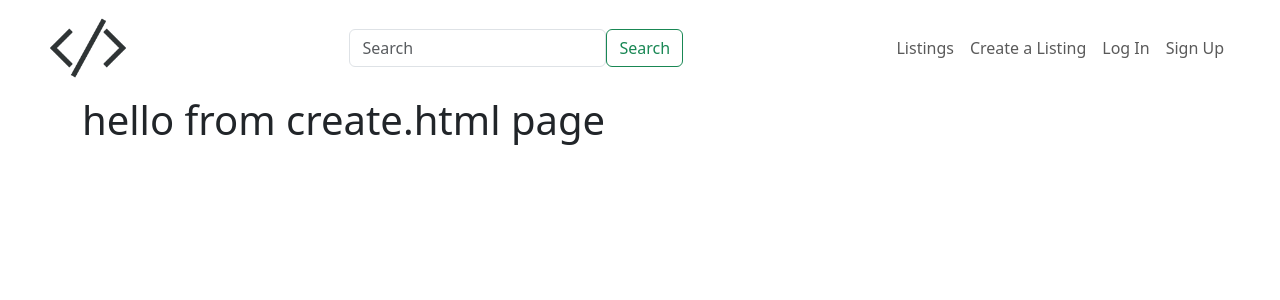
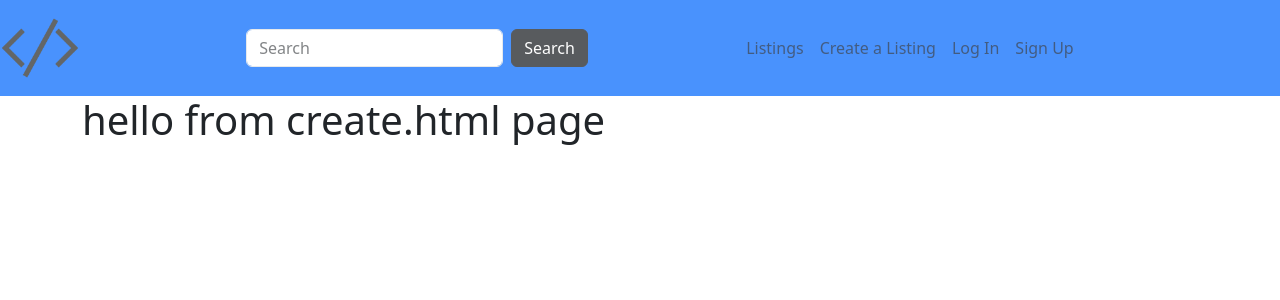
Before and after one commit to oenvinipas/PCMarket, a Flask app: page /create in a window 1280 px wide. Shown: the top 300 px of the page. Run offline with Flask 3, Linux system fonts and the light colour scheme.

Commit message:
completed the home page

```diff
--- a/app.py
+++ b/app.py
@@ -2,34 +2,51 @@ from flask import Flask, request, redirect, render_template
 
 app = Flask(__name__)
 
-db = dict()
+db = {
+    "PC 1": ["Ryzen 9 3900X", "GeForce RTX 4080", "32GB DDR4 3200mhz", "980 Pro 2TB Internal SSD PCIE Gen 4x4 MVME", "https://m.media-amazon.com/images/I/81X8UMFt+RL.jpg"],
+    "PC 2": ["Ryzen 9 3900X", "GeForce RTX 4080", "32GB DDR4 3200mhz", "980 Pro 2TB Internal SSD PCIE Gen 4x4 MVME", "https://m.media-amazon.com/images/I/81X8UMFt+RL.jpg"],
+    "PC 3": ["Ryzen 9 3900X", "GeForce RTX 4080", "32GB DDR4 3200mhz", "980 Pro 2TB Internal SSD PCIE Gen 4x4 MVME", "https://m.media-amazon.com/images/I/81X8UMFt+RL.jpg"],
+    "PC 4": ["Ryzen 9 3900X", "GeForce RTX 4080", "32GB DDR4 3200mhz", "980 Pro 2TB Internal SSD PCIE Gen 4x4 MVME", "https://m.media-amazon.com/images/I/81X8UMFt+RL.jpg"],
+    "PC 5": ["Ryzen 9 3900X", "GeForce RTX 4080", "32GB DDR4 3200mhz", "980 Pro 2TB Internal SSD PCIE Gen 4x4 MVME", "https://m.media-amazon.com/images/I/81X8UMFt+RL.jpg"],
+    "PC 6": ["Ryzen 9 3900X", "GeForce RTX 4080", "32GB DDR4 3200mhz", "980 Pro 2TB Internal SSD PCIE Gen 4x4 MVME", "https://m.media-amazon.com/images/I/81X8UMFt+RL.jpg"],
+    "PC 7": ["Ryzen 9 3900X", "GeForce RTX 4080", "32GB DDR4 3200mhz", "980 Pro 2TB Internal SSD PCIE Gen 4x4 MVME", "https://m.media-amazon.com/images/I/81X8UMFt+RL.jpg"],
+    "PC 8": ["Ryzen 9 3900X", "GeForce RTX 4080", "32GB DDR4 3200mhz", "980 Pro 2TB Internal SSD PCIE Gen 4x4 MVME", "https://m.media-amazon.com/images/I/81X8UMFt+RL.jpg"],
+    "PC 9": ["Ryzen 9 3900X", "GeForce RTX 4080", "32GB DDR4 3200mhz", "980 Pro 2TB Internal SSD PCIE Gen 4x4 MVME", "https://m.media-amazon.com/images/I/81X8UMFt+RL.jpg"],
+}
+
 
 @app.get("/")
 def get_all_listings_page():
-    return render_template('index.html')
+    return render_template("index.html", db=db)
 
-@app.get('/create')
+
+@app.get("/create")
 def get_create_listing_page():
-    return render_template('create.html')
+    return render_template("create.html")
 
-@app.get('/login')
+
+@app.get("/login")
 def get_account_login_page():
-    return render_template('login.html')
+    return render_template("login.html")
 
-@app.get('/signup')
+
+@app.get("/signup")
 def get_account_signup_page():
-    return render_template('signup.html')
+    return render_template("signup.html")
 
-@app.get('/view/<int:listing_id>')
+
+@app.get("/view/<int:listing_id>")
 def get_view_of_listing(listing_id: int):
     # use listing_id to index through the dictionary "db" to get the PC Title then pass that instead of the listing_id
-    return render_template('iso-view.html', listing_id=listing_id)
+    return render_template("iso-view.html", listing_id=listing_id)
 
-@app.get('/edit/<int:listing_id>')
+
+@app.get("/edit/<int:listing_id>")
 def get_edit_page(listing_id: int):
     # use listing_id to index through the dictionary "db" to get the PC Title then pass that instead of the listing_id
-    return render_template('edit.html', listing_id=listing_id)
+    return render_template("edit.html", listing_id=listing_id)
 
-@app.get('/account')
+
+@app.get("/account")
 def get_account_page():
-    return render_template('account.html')
+    return render_template("account.html")
--- a/templates/_template.html
+++ b/templates/_template.html
@@ -7,22 +7,20 @@
       <title>{% block title %}{% endblock %}</title>
 </head>
 <body>
-    <nav class="navbar navbar-expand-lg d-flex justify-content-between">
-        <div class="ms-5">
-            <a class="navbar-brand" href="/"><img style="width: 80px; height: auto;" src="../static/images/projectLogo.png" alt="mock logo image"></a>
-            <button class="navbar-toggler" type="button" data-toggle="collapse" data-target="#navbarSupportedContent" aria-controls="navbarSupportedContent" aria-expanded="false" aria-label="Toggle navigation">
-                <span class="navbar-toggler-icon"></span>
-            </button>
+    <nav class="navbar navbar-expand-lg bg-primary d-flex justify-content-between opacity-75">
+        <!-- <div> -->
+            <div>
+                <a class="navbar-brand" href="/"><img style="width: 80px; height: auto;" src="../static/images/projectLogo.png" alt="PCMarket Logo"></a>
             </div>
             <div>
                 <form class="form-inline my-2">
-                <div class="d-flex">
+                    <div class="d-flex gap-2">
                         <input class="form-control mr-sm-2" type="search" placeholder="Search" aria-label="Search">
-                    <button class="btn btn-outline-success my-2 my-sm-0" type="submit">Search</button>
+                        <button class="btn btn-dark my-2 my-sm-0" type="submit">Search</button>
                     </div>
                 </form>
             </div>
-        <div class="me-5">
+            <div>
                 <div class="collapse navbar-collapse" id="navbarSupportedContent">
                     <ul class="navbar-nav mr-auto">
                         <li class="nav-item active">
@@ -40,6 +38,12 @@
                     </ul>
                 </div>
             </div>
+            <div class="me-5">
+                <button class="navbar-toggler" type="button" data-toggle="collapse" data-target="#navbarSupportedContent" aria-controls="navbarSupportedContent" aria-expanded="false" aria-label="Toggle navigation">
+                    <span class="navbar-toggler-icon"></span>
+                </button>
+            </div>
+        <!-- </div> -->
     </nav>
 
     <main class="container">
```
Also changed, not shown: templates/index.html (+41 -1 lines). Lines whose indentation alone changed are shown as unchanged.
